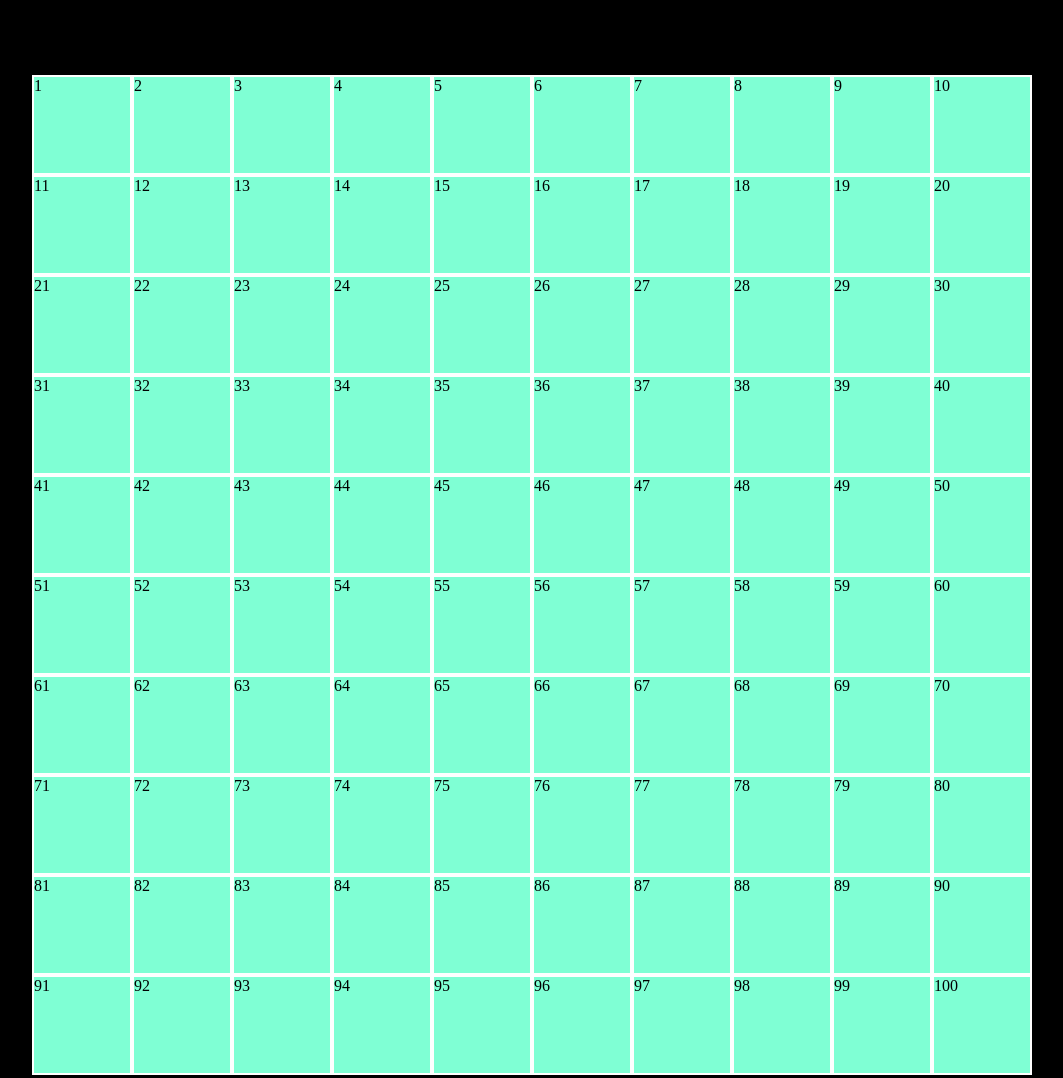
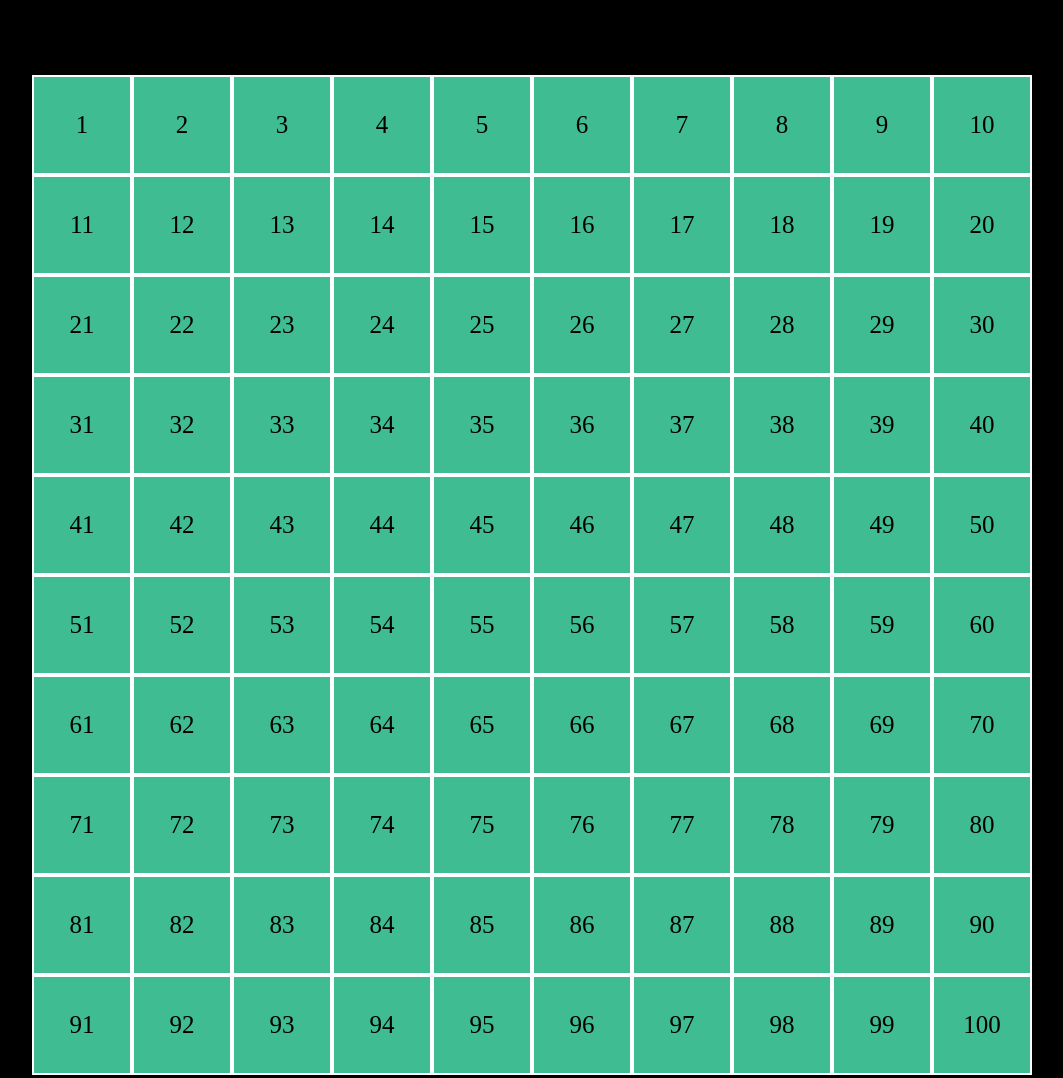
Before and after one commit to GiadaTonioni/js-campominato-grid, a plain HTML site: page index.html in a window 1280 px wide. Shown: the whole page, without its empty margins (108-1171 px from the left). Drawn offline with Linux system fonts and the light colour scheme.

Commit message:
griglia fatta

```diff
--- a/css/style.css
+++ b/css/style.css
@@ -24,8 +24,16 @@ main {
 
 .square {
     width: calc(1000px / 10);
-    height: calc (1000px / 10);
+    height: calc(1000px / 10);
     border: 2px solid white;
-    background-color: aquamarine;
+    background-color: rgb(63, 188, 146);
+    display: flex;
+    justify-content: center;
+    align-items: center;
+    color: black;
+    font-size: 25px;
+}
 
+.clicked {
+    background-color: rgb(33, 184, 234);
 }
--- a/js/script.js
+++ b/js/script.js
@@ -1,6 +1,7 @@
 //funzione quadretto
 function createSquare(){
     let square = document.createElement('div');
+
     square.classList.add('square');
     return square;
 }
@@ -15,9 +16,11 @@ for(let i = 0; i < 100; i++){
 
     square.innerText = i + 1;
 
-    square.addEventListener('click', function(){    //creo o tolgo con this
-        this
-    })
+    square.addEventListener('click', function(){    //uso this sui quadretti
+        console.log(this)
+        //tolgo e aggiungo con toggle
+        this.classList.toggle('clicked')
+    });
 
     //rendo visibili quadrati
     grid.append(square);
```
